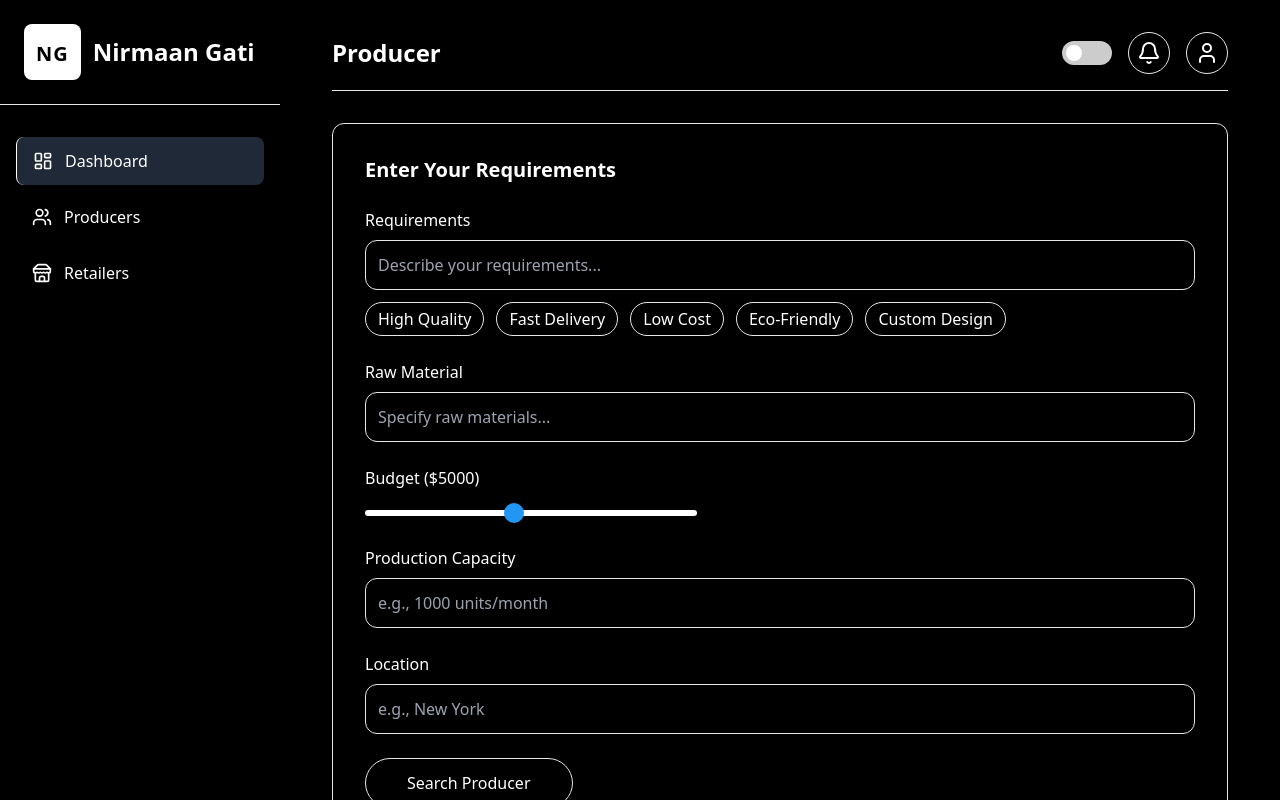
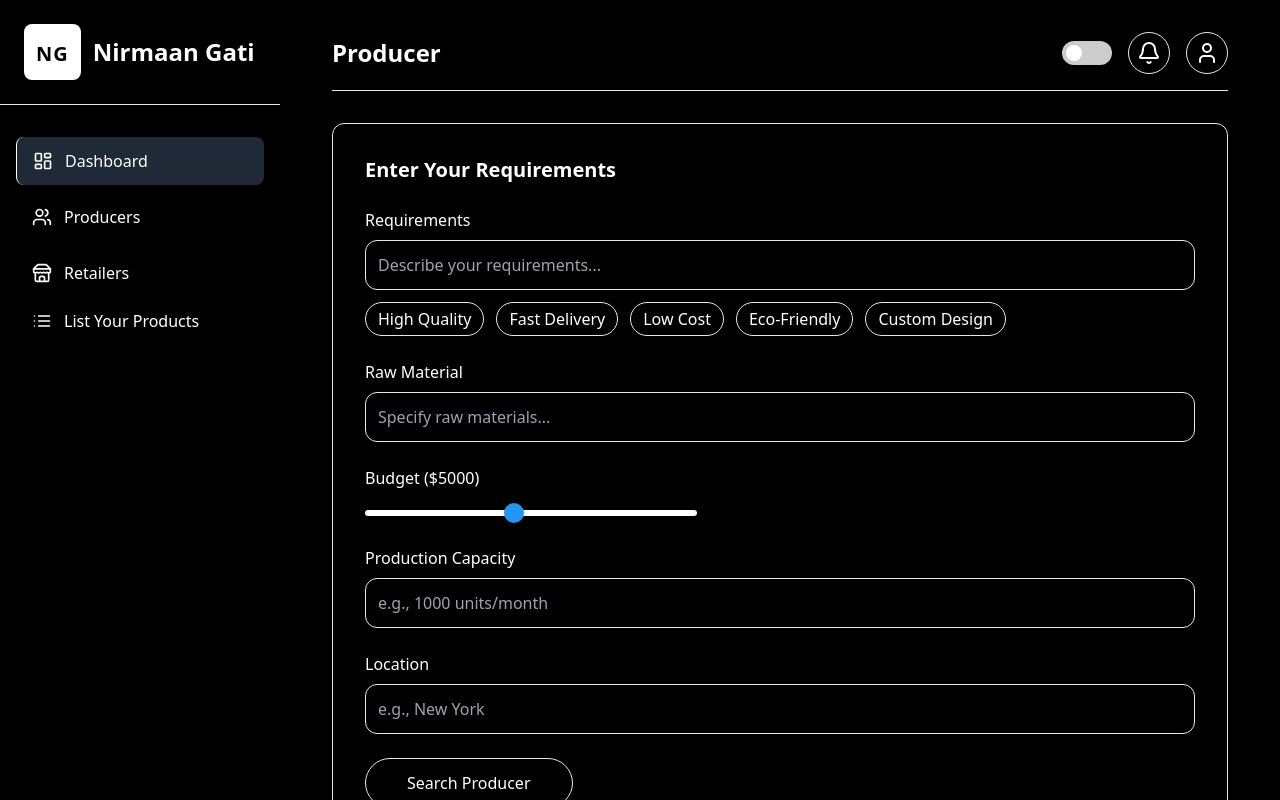
Before and after one commit to CMPN-CODECELL/Syrus2025_OpenInnovation_ByteMeHard, a React (Vite) app in the folder frontend/: page /producer in a window 1280 px wide. Built offline with nearby package versions, Linux system fonts and the light colour scheme.

Commit message:
sidebar
sidebar

```diff
--- a/frontend/src/App.jsx
+++ b/frontend/src/App.jsx
@@ -3,6 +3,7 @@ import Dashboard from "./pages/Dashboard"; // Create this component
 import Producer from "./pages/Producer";
 import Retailer from "./pages/Retailer";
 import Login from "./pages/Login";
+import List_products from "./pages/List_products";
 
 
 export default function App() {
@@ -15,6 +16,8 @@ export default function App() {
 
         <Route path="/retailer" element={<Retailer />} />
         <Route path="/login" element={<Login />} />
+        <Route path="/list_products" element={<List_products />} />
+
 
 
       </Routes>
--- a/frontend/src/components/Sidebar.jsx
+++ b/frontend/src/components/Sidebar.jsx
@@ -4,6 +4,7 @@ import {
   LayoutDashboard,
   Users,
   Store,
+  List,
   X as CloseIcon
 } from 'lucide-react';
 
@@ -32,21 +33,24 @@ function Sidebar({ isSidebarOpen, setIsSidebarOpen, theme, sidebarBg, borderClas
         </a>
         <a
           href="/producer"
-          className={`flex items-center px-4 py-3 ${sidebarText} ${buttonHoverBg} rounded-lg hover:border-l ${
-            theme === 'dark' ? 'border-gray-600' : 'border-gray-400'
-          } mb-2 transition-all duration-300 transform hover:scale-105`}
+          className={`flex items-center px-4 py-3 ${sidebarText} ${buttonHoverBg} rounded-lg hover:border-l ${theme === 'dark' ? 'border-gray-600' : 'border-gray-400'} mb-2 transition-all duration-300 transform hover:scale-105`}
         >
           <Users className="w-5 h-5 mr-3" />
           Producers
         </a>
         <a
           href="/retailer"
-          className={`flex items-center px-4 py-3 ${sidebarText} ${buttonHoverBg} rounded-lg hover:border-l ${
-            theme === 'dark' ? 'border-gray-600' : 'border-gray-400'
-          } transition-all duration-300 transform hover:scale-105`}
+          className={`flex items-center px-4 py-3 ${sidebarText} ${buttonHoverBg} rounded-lg hover:border-l ${theme === 'dark' ? 'border-gray-600' : 'border-gray-400'} transition-all duration-300 transform hover:scale-105`}
         >
           <Store className="w-5 h-5 mr-3" />
           Retailers
+        </a>
+        <a
+          href="/list_products"
+          className={`flex items-center px-4 py-3 ${sidebarText} ${buttonHoverBg} rounded-lg hover:border-l ${theme === 'dark' ? 'border-gray-600' : 'border-gray-400'} transition-all duration-300 transform hover:scale-105`}
+        >
+          <List className="w-5 h-5 mr-3" />
+          List Your Products
         </a>
       </nav>
       {/* Close button for mobile */}
--- /dev/null
+++ b/frontend/src/pages/List_products.jsx
@@ -0,0 +1,9 @@
+import React from 'react'
+
+const List_products = () => {
+  return (
+    <div>List_products</div>
+  )
+}
+
+export default List_products
```
